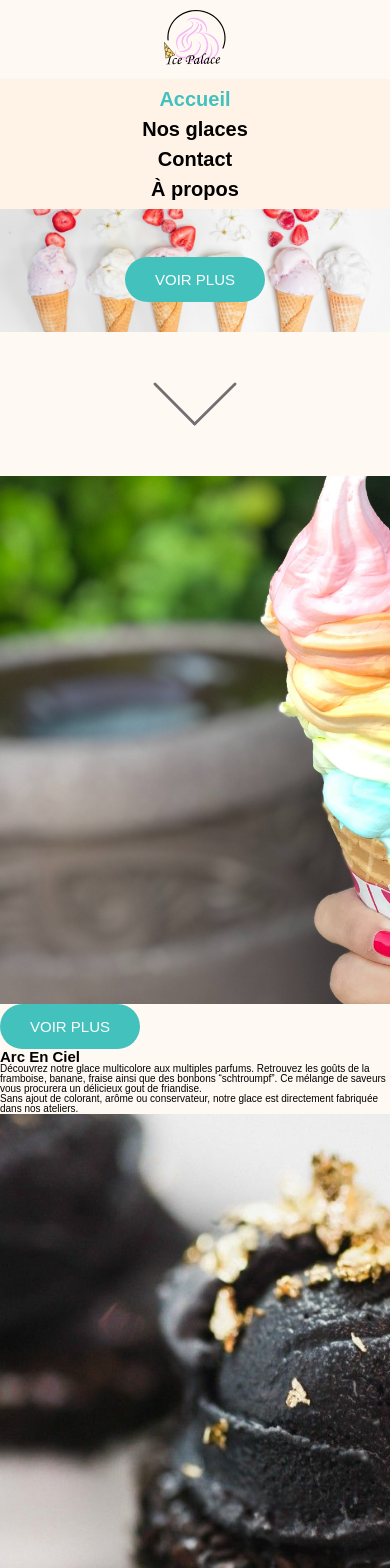
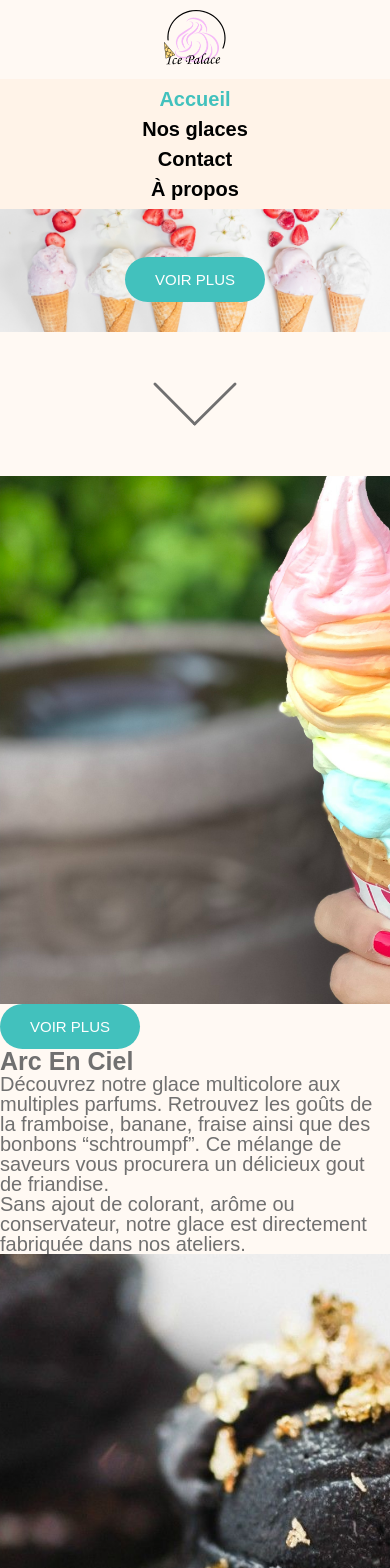
Before and after one commit to Boyadjie/ice_palace, a React (Create React App) app: page / in a window 390 px wide. Shown: the top 1568 px of the page. Built offline with nearby package versions, Linux system fonts and the light colour scheme.

Commit message:
Completed SimpleFull: content and style. Left: responsive

```diff
--- a/src/components/SimpleFull.js
+++ b/src/components/SimpleFull.js
@@ -9,7 +9,7 @@ const SimpleFull = (props) => {
       <div className='content'>
         <h2>{props.title}</h2>
         <p>{props.paragraph}</p>
-        <a className='btn viewMore' href={props.link}>VOIR PLUS</a>
+        <a className='btn' href={props.link}>VOIR PLUS</a>
       </div>
     </div>
   );
--- a/src/styles/components/_simpleFull.scss
+++ b/src/styles/components/_simpleFull.scss
@@ -1,4 +1,6 @@
 .simpleFull {
+  padding-top: 10rem;
+
   .imgFull {
     display: block;
 
@@ -6,4 +8,21 @@
       width: 100%;
     }
   }
+
+  .content {
+    padding: 3rem 5rem;
+    text-align: center;
+
+    h2 {
+      margin: 0 auto;
+    }
+
+    p {
+      margin: 4rem 0;
+    }
+
+    .btn {
+      margin: 0 auto;
+    }
+  }
 }
--- a/src/styles/pages/_home.scss
+++ b/src/styles/pages/_home.scss
@@ -0,0 +1,25 @@
+#home {
+  h2, p {
+    color: $color-4;
+  }
+
+  h2 {
+    font-size: $font-medium;
+  }
+
+  p {
+    font-size: $font-small;
+  }
+}
+
+@media screen and (max-width: 1440px) {
+  #home {
+    h2 {
+      font-size: $resp-14-medium;
+    }
+
+    p {
+      font-size: $resp-14-small;
+    }
+  }
+}
```
